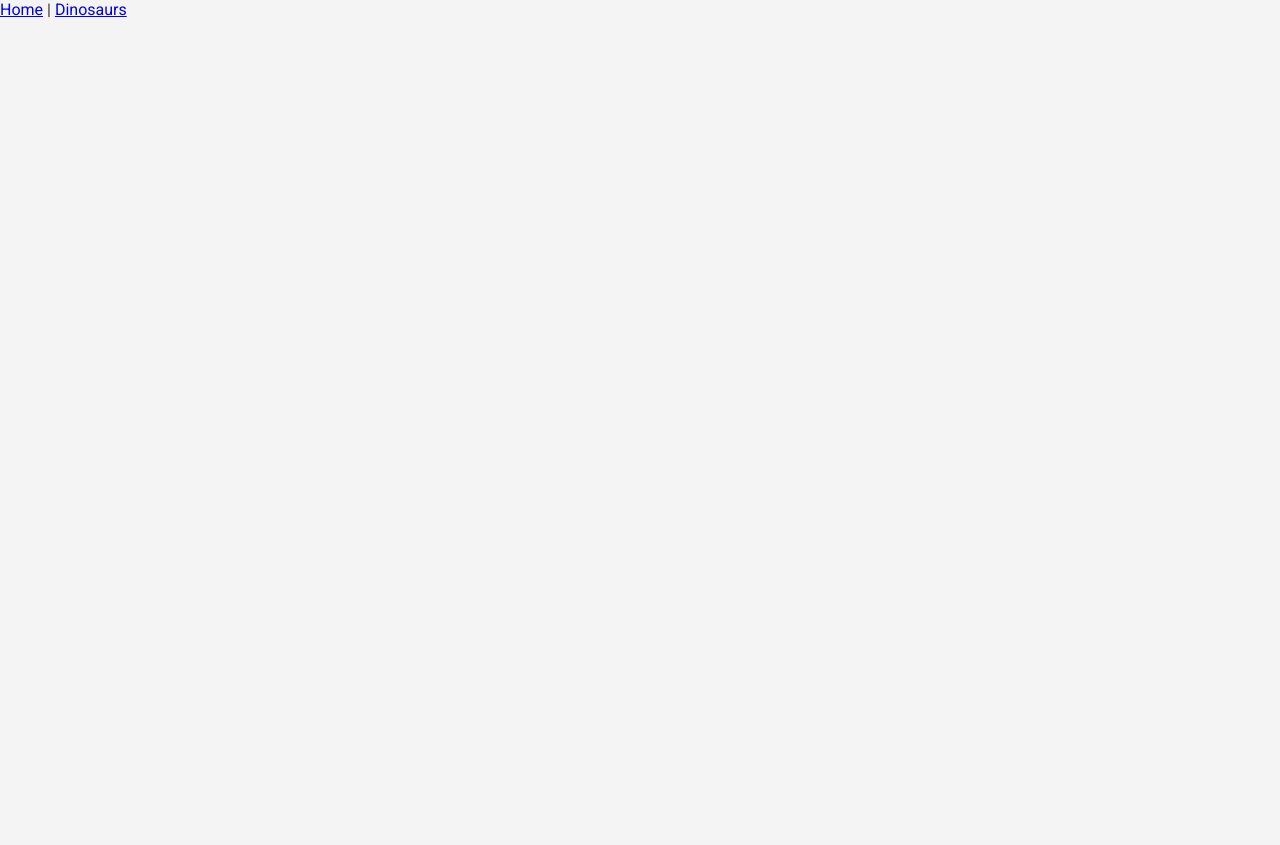
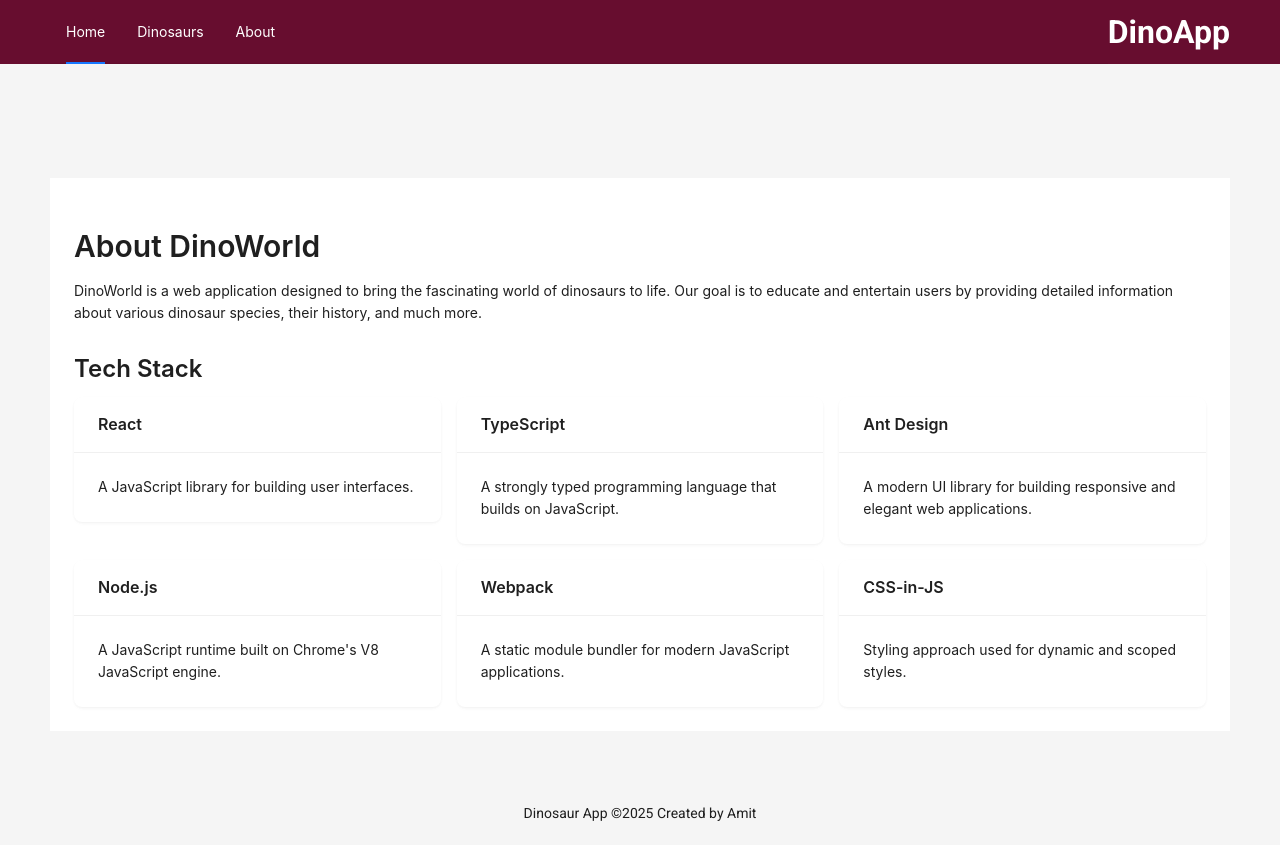
Before and after one commit to Apfirebolt/react_dinosaurs, a React (Vite) app: page /about in a window 1280 px wide. Before the commit this address had no page. Before the commit the page ends 800 px from the top, so only its background shows below. Built offline with nearby package versions, Linux system fonts and the light colour scheme.

Commit message:
added about page, changed styles and search filter

```diff
--- a/src/App.tsx
+++ b/src/App.tsx
@@ -1,19 +1,22 @@
 import React from 'react';
-import { BrowserRouter as Router, Routes, Route, Link } from 'react-router-dom';
+import { BrowserRouter as Router, Routes, Route } from 'react-router-dom';
 
 import Dinosaurs from './screens/Dinosaurs';
 import Home from './screens/Home';
+import About from './screens/About';
+import Header from './components/Header';
+import Footer from './components/Footer';
 
 const App: React.FC = () => (
   <Router>
     <div className="App">
-      <nav>
-        <Link to="/">Home</Link> | <Link to="/dinosaurs">Dinosaurs</Link>
-      </nav>
+      <Header />
       <Routes>
         <Route path="/" element={<Home />} />
+        <Route path="/about" element={<About />} />
         <Route path="/dinosaurs" element={<Dinosaurs />} />
       </Routes>
+      <Footer />
     </div>
   </Router>
 );
--- a/src/components/Header.tsx
+++ b/src/components/Header.tsx
@@ -1,20 +1,55 @@
-import React from 'react';
-import { Layout, Menu } from 'antd';
+import React from "react";
+import { Layout, Menu } from "antd";
+import { Link } from "react-router-dom";
 
 const { Header } = Layout;
 
+const menuItems = [
+  { key: "1", label: "Home", path: "/" },
+  { key: "2", label: "Dinosaurs", path: "/dinosaurs" },
+  { key: "3", label: "About", path: "/about" },
+];
+
 const AppHeader: React.FC = () => {
-    return (
-        <Header>
-            <div className="logo" style={{ color: 'white', fontSize: '20px', fontWeight: 'bold' }}>
-                DinoApp
-            </div>
-            <Menu theme="dark" mode="horizontal" defaultSelectedKeys={['1']}>
-                <Menu.Item key="1">Home</Menu.Item>
-                <Menu.Item key="2">Dinosaurs</Menu.Item>
-            </Menu>
-        </Header>
-    );
+  return (
+    <Header
+      style={{
+        display: "flex",
+        justifyContent: "space-between",
+        alignItems: "center",
+        backgroundColor: "#670D2F", // New background color
+      }}
+    >
+      <Menu
+        theme="light" // Changed theme to light
+        mode="horizontal"
+        defaultSelectedKeys={["1"]}
+        style={{
+          flex: 1,
+          backgroundColor: "#670D2F", // Match header background
+          color: "white", // Text color
+        }}
+      >
+        {menuItems.map((item) => (
+          <Menu.Item key={item.key} style={{ color: "white" }}>
+            <Link to={item.path} style={{ color: "white" }}>
+              {item.label}
+            </Link>
+          </Menu.Item>
+        ))}
+      </Menu>
+      <div
+        className="logo"
+        style={{
+          color: "white",
+          fontSize: "32px",
+          fontWeight: "bold",
+        }}
+      >
+        DinoApp
+      </div>
+    </Header>
+  );
 };
 
 export default AppHeader;
--- /dev/null
+++ b/src/screens/About.tsx
@@ -0,0 +1,64 @@
+import React from "react";
+import { Layout, Typography, Row, Col, Card } from "antd";
+
+const { Content } = Layout;
+const { Title, Paragraph } = Typography;
+
+const About: React.FC = () => {
+  return (
+    <Layout>
+      <Content style={{ padding: "50px", marginTop: 64 }}>
+        <div
+          className="site-layout-content"
+          style={{ background: "#fff", padding: 24, minHeight: 380 }}
+        >
+          <Title level={2}>About DinoWorld</Title>
+          <Paragraph>
+            DinoWorld is a web application designed to bring the fascinating
+            world of dinosaurs to life. Our goal is to educate and entertain
+            users by providing detailed information about various dinosaur
+            species, their history, and much more.
+          </Paragraph>
+          <Title level={3}>Tech Stack</Title>
+          <Row gutter={[16, 16]}>
+            <Col span={8}>
+              <Card title="React" bordered={false}>
+                A JavaScript library for building user interfaces.
+              </Card>
+            </Col>
+            <Col span={8}>
+              <Card title="TypeScript" bordered={false}>
+                A strongly typed programming language that builds on JavaScript.
+              </Card>
+            </Col>
+            <Col span={8}>
+              <Card title="Ant Design" bordered={false}>
+                A modern UI library for building responsive and elegant web
+                applications.
+              </Card>
+            </Col>
+          </Row>
+          <Row gutter={[16, 16]} style={{ marginTop: 16 }}>
+            <Col span={8}>
+              <Card title="Node.js" bordered={false}>
+                A JavaScript runtime built on Chrome's V8 JavaScript engine.
+              </Card>
+            </Col>
+            <Col span={8}>
+              <Card title="Webpack" bordered={false}>
+                A static module bundler for modern JavaScript applications.
+              </Card>
+            </Col>
+            <Col span={8}>
+              <Card title="CSS-in-JS" bordered={false}>
+                Styling approach used for dynamic and scoped styles.
+              </Card>
+            </Col>
+          </Row>
+        </div>
+      </Content>
+    </Layout>
+  );
+};
+
+export default About;
--- a/src/screens/Dinosaurs.tsx
+++ b/src/screens/Dinosaurs.tsx
@@ -9,7 +9,12 @@ import type { Dinosaur } from "../atoms";
 const Dinosaurs: React.FC = () => {
   const setDinosaurs = useSetAtom(dinosaursAtom);
   const [isLoading, setIsLoading] = React.useState(true);
+  const [searchText, setSearchText] = React.useState("");
   const [dinosaurs] = useAtom(dinosaursAtom); // Use useAtom to read the atom
+
+  const filteredDinosaurs = dinosaurs.filter((dinosaur) =>
+    dinosaur.Name.toLowerCase().includes(searchText.toLowerCase())
+  );
 
   useEffect(() => {
     const fetchDinosaurs = async () => {
@@ -35,12 +40,33 @@ const Dinosaurs: React.FC = () => {
   return (
     <div style={{ padding: "24px" }}>
       <h1 style={{ textAlign: "center" }}>Dinosaurs</h1>
+      <div
+        style={{
+          display: "flex",
+          flexDirection: "column",
+          alignItems: "center",
+          marginBottom: "16px",
+        }}
+      >
+        <input
+          type="text"
+          placeholder="Search Dinosaurs"
+          value={searchText}
+          onChange={(e) => setSearchText(e.target.value)}
+          style={{
+            width: "90%",
+            padding: "16px",
+            borderRadius: "4px",
+            border: "1px solid #ccc",
+          }}
+        />
+      </div>
       <List
         grid={{ gutter: 16, xs: 1, sm: 2, md: 3, lg: 4, xl: 5, xxl: 6 }}
-        dataSource={dinosaurs}
+        dataSource={filteredDinosaurs}
         renderItem={(dinosaur) => (
           <List.Item key={dinosaur.Name}>
-            <Card title={dinosaur.Name}>
+            <Card title={dinosaur.Name} style={{ backgroundColor: "#FAF6E9" }}>
               <p>Description: {dinosaur.Description}</p>
             </Card>
           </List.Item>
--- a/src/screens/Home.tsx
+++ b/src/screens/Home.tsx
@@ -1,25 +1,13 @@
 import React from "react";
-import { Layout, Menu, Typography, Row, Col, Card } from "antd";
+import { Layout, Typography, Row, Col, Card } from "antd";
 
-const { Header, Content, Footer } = Layout;
+const { Content } = Layout;
 const { Title, Paragraph } = Typography;
 
 const Home: React.FC = () => {
   return (
     <Layout>
-      <Header style={{ position: "fixed", zIndex: 1, width: "100%" }}>
-        <div
-          className="logo"
-          style={{ color: "white", fontSize: "20px", fontWeight: "bold" }}
-        >
-          DinoWorld
-        </div>
-        <Menu theme="dark" mode="horizontal" defaultSelectedKeys={["1"]}>
-          <Menu.Item key="1">Home</Menu.Item>
-          <Menu.Item key="2">About</Menu.Item>
-          <Menu.Item key="3">Contact</Menu.Item>
-        </Menu>
-      </Header>
+
       <Content style={{ padding: "50px", marginTop: 64 }}>
         <div
           className="site-layout-content"
@@ -50,9 +38,6 @@ const Home: React.FC = () => {
           </Row>
         </div>
       </Content>
-      <Footer style={{ textAlign: "center" }}>
-        DinoWorld ©2023 Created with Ant Design
-      </Footer>
     </Layout>
   );
 };
```
